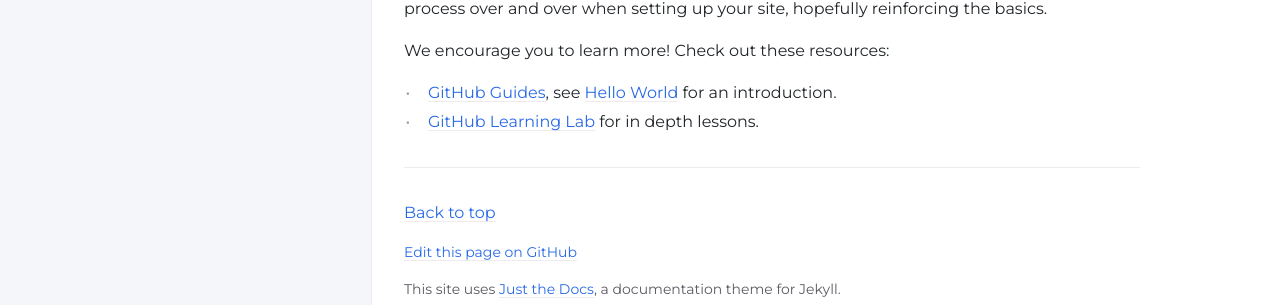
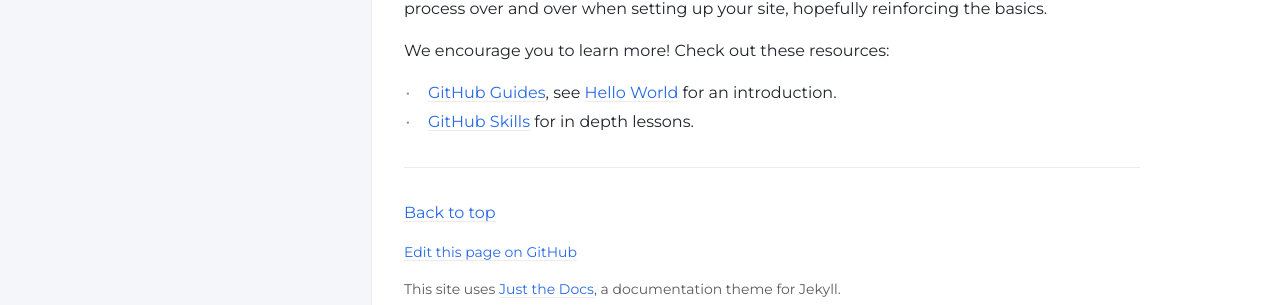
Before and after one commit to CollectionBuilder/cb-docs, a Jekyll site: the page built from docs/repository/gitworkflow.md, in a window 1280 px wide and 1358 px high. Shown: the part 1026-1331 px from the top of the window. Built offline with Jekyll 4.4.1, drawn with Linux system fonts in a browser that asks for light colours; comment, search, counter and statistics services are not loaded.

Commit message:
Edit text

```diff
--- a/docs/repository/gitworkflow.md
+++ b/docs/repository/gitworkflow.md
@@ -43,4 +43,4 @@ We encourage you to learn more!
 Check out these resources:
 
 - [GitHub Guides](https://guides.github.com/){:target="_blank" rel="noopener"}, see [Hello World](https://guides.github.com/activities/hello-world/){:target="_blank" rel="noopener"} for an introduction.
-- [GitHub Learning Lab](https://skills.github.com/){:target="_blank" rel="noopener"} for in depth lessons.
+- [GitHub Skills](https://skills.github.com/){:target="_blank" rel="noopener"} for in depth lessons.
```
